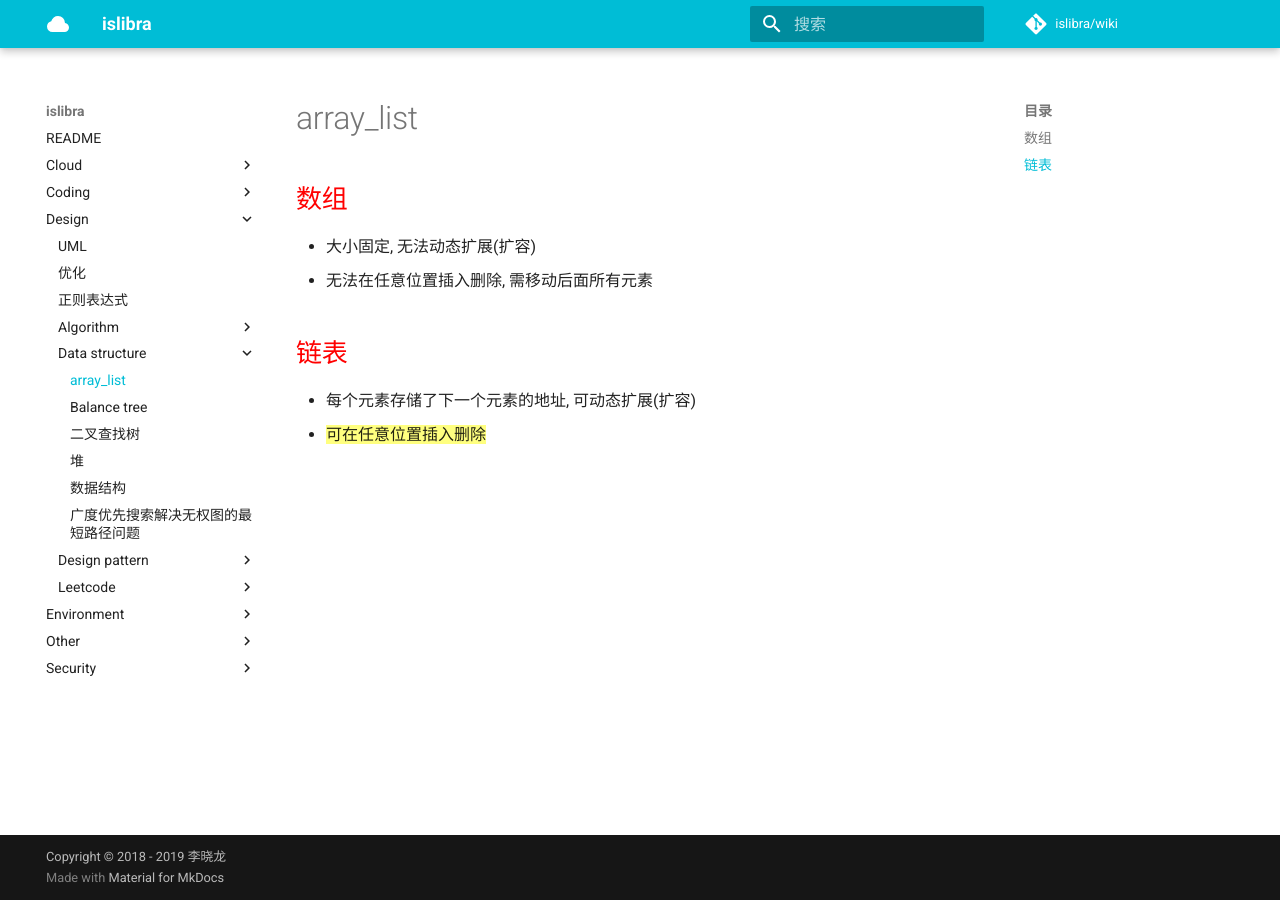
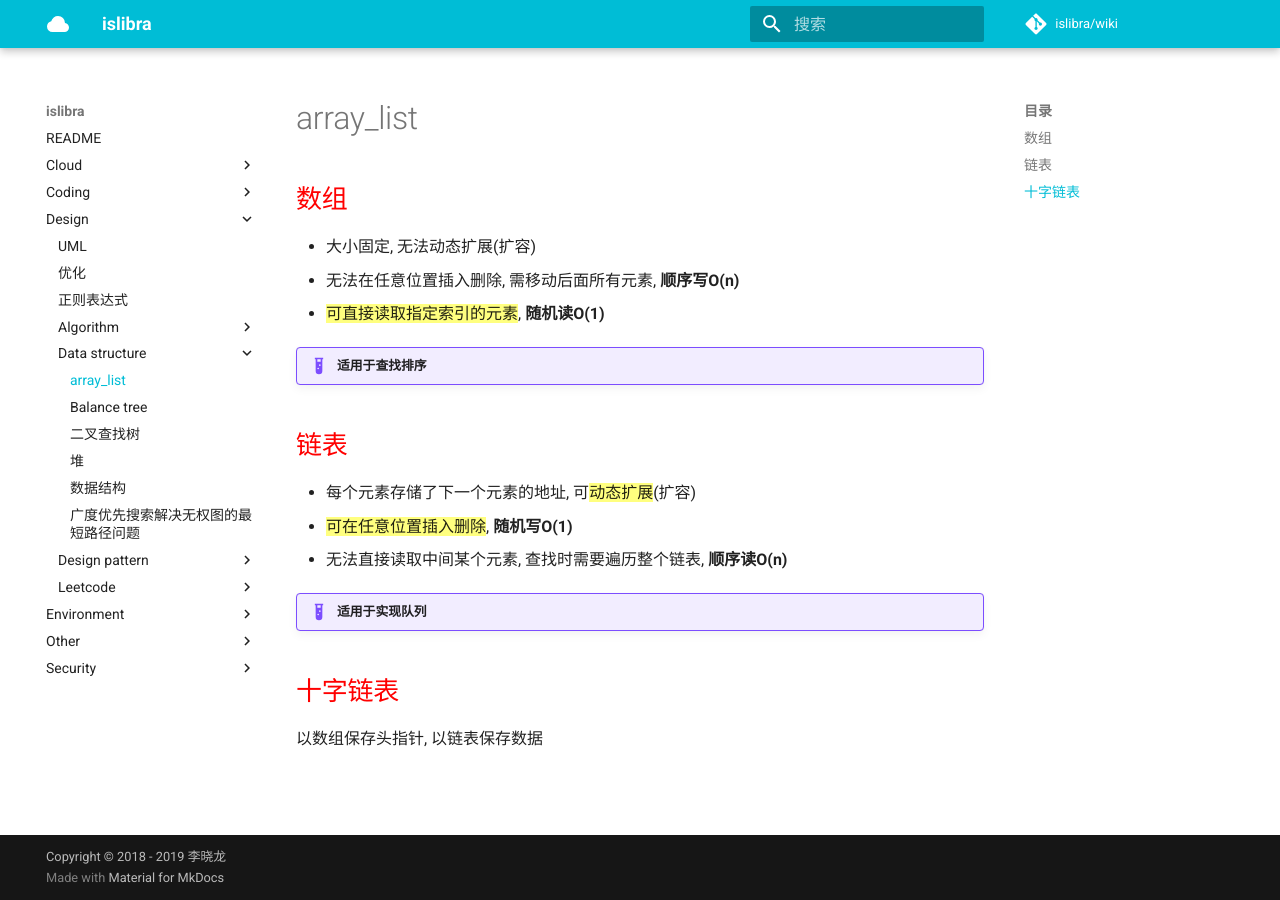
Before and after one commit to islibra/wiki, an MkDocs documentation site: the page built from docs/design/data_structure/array_list.md, in a window 1280 px wide. Built offline with MkDocs 1.6.1 and Material for MkDocs 9.7.7, drawn with Linux system fonts in a browser that asks for light colours; comment, search, counter and statistics services are not loaded.

Commit message:
Update array_list.md

```diff
--- a/docs/design/data_structure/array_list.md
+++ b/docs/design/data_structure/array_list.md
@@ -3,9 +3,19 @@
 ## 数组
 
 - 大小固定, 无法动态扩展(扩容)
-- 无法在任意位置插入删除, 需移动后面所有元素
+- 无法在任意位置插入删除, 需移动后面所有元素, **顺序写O(n)**
+- {==可直接读取指定索引的元素==}, **随机读O(1)**
+
+!!! example "适用于查找排序"
 
 ## 链表
 
-- 每个元素存储了下一个元素的地址, 可动态扩展(扩容)
-- {==可在任意位置插入删除==}
+- 每个元素存储了下一个元素的地址, 可{==动态扩展==}(扩容)
+- {==可在任意位置插入删除==}, **随机写O(1)**
+- 无法直接读取中间某个元素, 查找时需要遍历整个链表, **顺序读O(n)**
+
+!!! example "适用于实现队列"
+
+## 十字链表
+
+以数组保存头指针, 以链表保存数据
```
